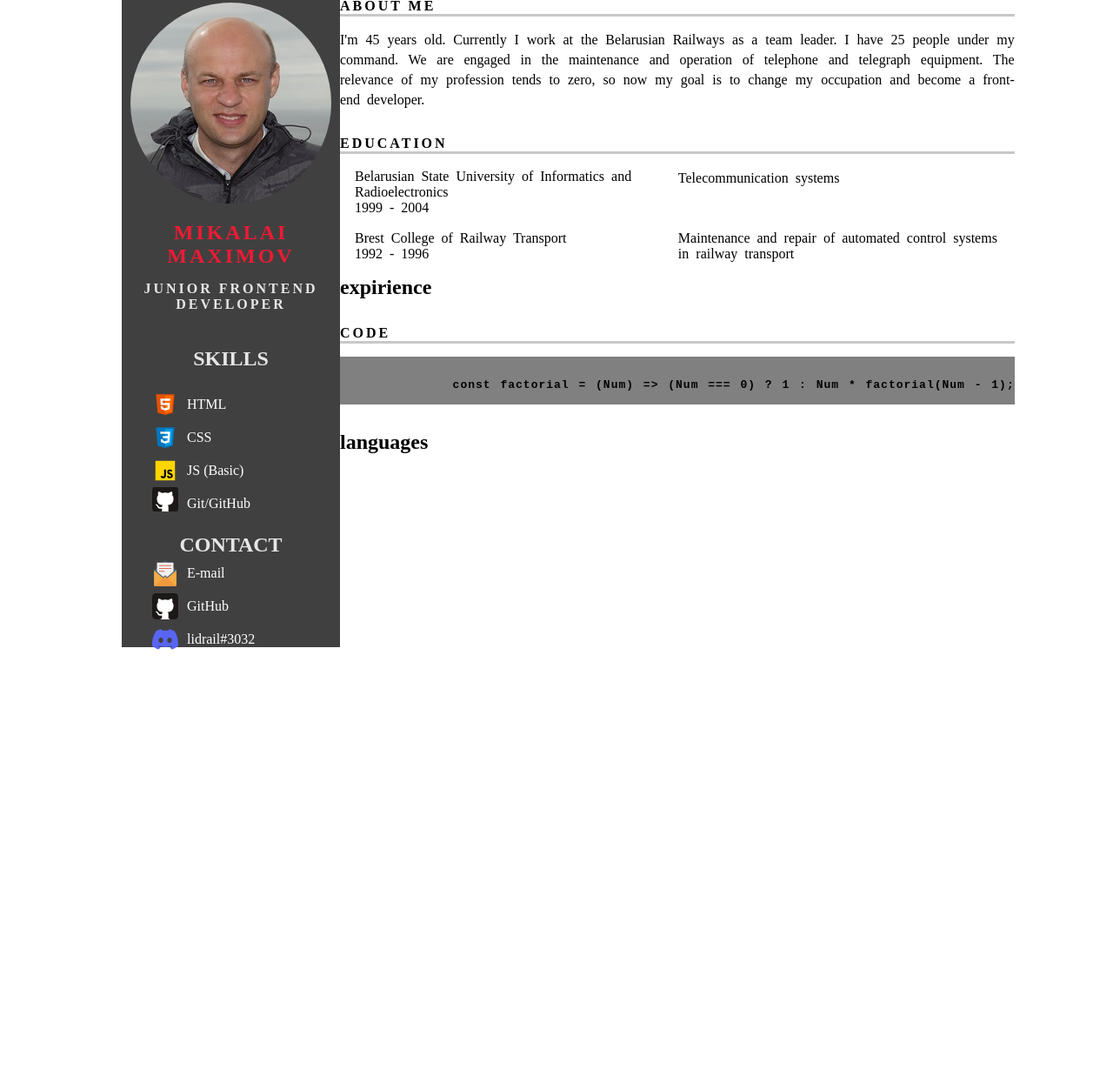
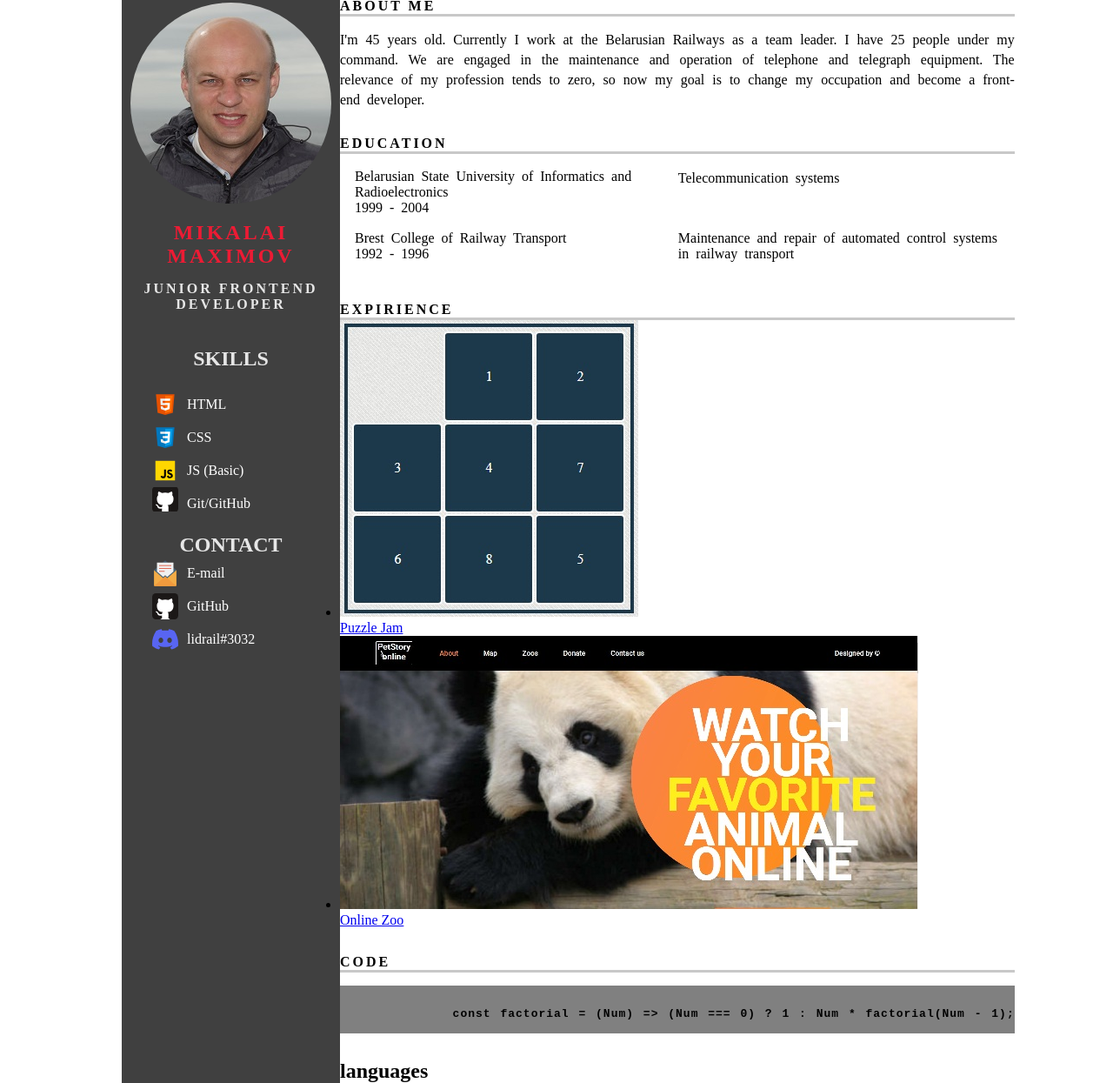
Before and after one commit to lidrail35/rsschool-cv, a plain HTML site: page index.html in a window 1280 px wide. Shown: the part 50-1295 px from the top of the page at 87% size. Before the commit the page ends 803 px from the top, so only its background shows below. Drawn offline with Linux system fonts and the light colour scheme.

Commit message:
feat: add content for expirience section

```diff
--- a/index.html
+++ b/index.html
@@ -75,7 +75,27 @@
         </table>
       </section>
       <section class="expirience" id="id_expirience">
-        <h2 class="expirience_header">expirience</h2>
+        <h2 class="right-header-2 expirience_header">expirience</h2>
+        <ul class="exp_list">
+          <li class="exp_item">
+            <a href="https://rolling-scopes-school.github.io/lidrail35-JSFE2022Q3/gem-puzzle/" class="exp_link" target="_blank">
+              <figure>
+                <img class="puzzle" src="./assets/img/puzzle.jpg" alt="image puzzle">
+                <figcaption>Puzzle Jam</figcaption>
+              </figure>
+            </a>
+          </li>
+          <li class="exp_item">
+            <a href="https://rolling-scopes-school.github.io/lidrail35-JSFE2022Q3/online-zoo/pages/main/" class="exp_link" target="_blank">
+              <figure>
+                <img class="zoo" src="./assets/img/online-zoo.jpg" alt="Image Online zoo page">
+                <figcaption>Online Zoo</figcaption>
+              </figure>
+            </a>
+          </li>
+        </ul>
+
+
       </section>
       <section class="code" id="id_code">
         <h2 class="right-header-2 code_header">code</h2>
```
Also changed, not shown: assets/img/online-zoo.jpg (added), assets/img/puzzle.jpg (added).
